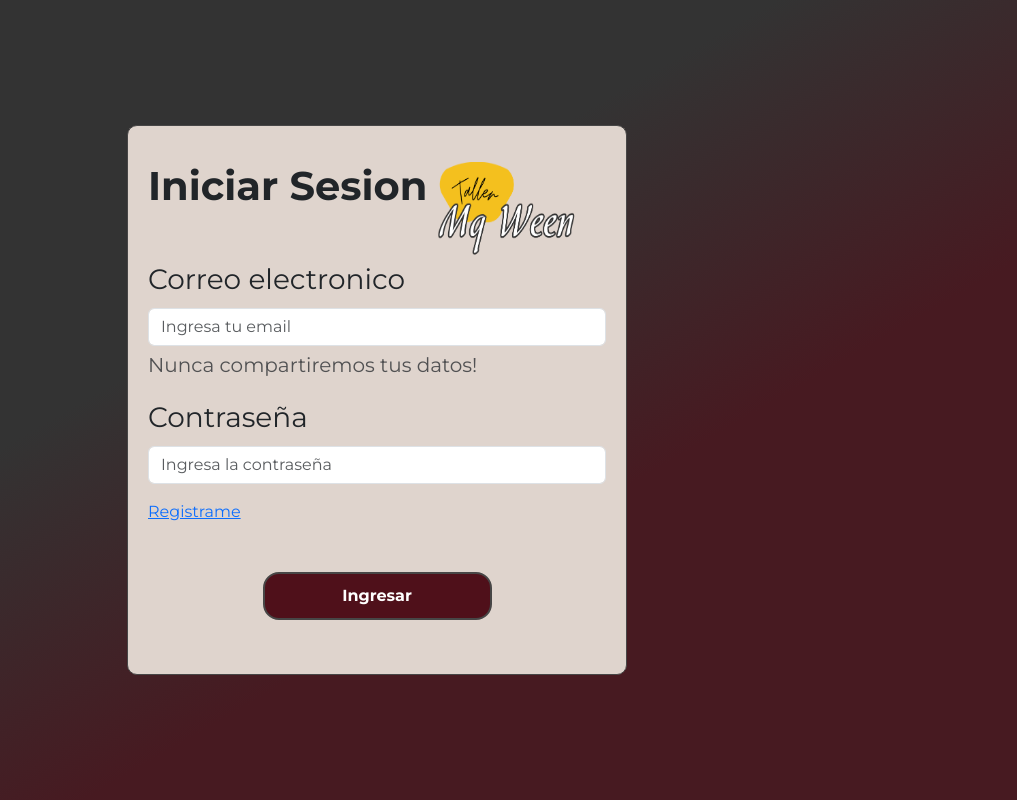
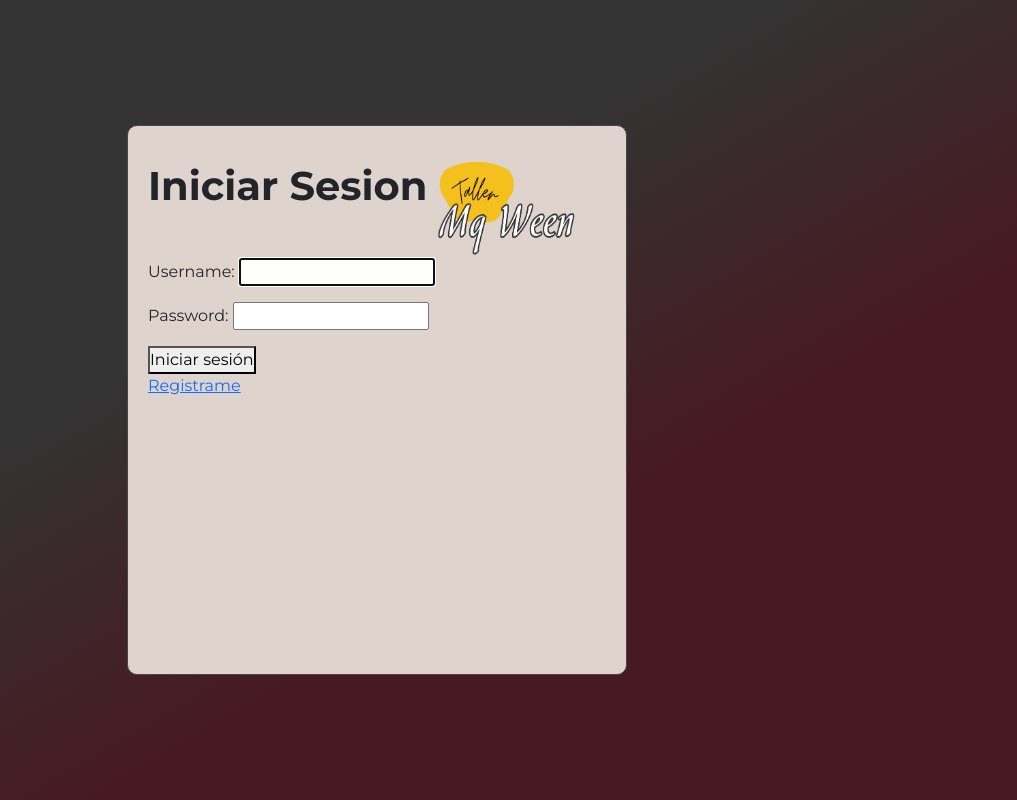
Before and after one commit to Lukelektro/PruebaSemestral, a Django app: page /login/ in a window 1280 px wide. Shown: the whole page, without its empty margins (263-1280 px from the left). Run offline with Django 5.2, Linux system fonts and the light colour scheme; some libraries are stand-ins or nearby versions.

Commit message:
login y registro completamente funcional

```diff
--- a/Proyecto-django/base/templates/base/Login.html
+++ b/Proyecto-django/base/templates/base/Login.html
@@ -25,42 +25,22 @@
   <main class="main-login">
 
     <div class="contenedor-login">
-
       <div class="texto-login">
-
         <div class="contenedor-imagen-login">
           <h2 class="fs-1 fw-bold mb-5">Iniciar Sesion</h2>
           <img class="img-fluid img-login" src="{% static 'img/logo-nombre3.png' %}" alt="logo-login">
-
         </div>
-
       </div>
 
-      <form id="form-login" class="needs-validation" novalidate>
-        <div class="mb-3">
-          <label for="email" class="form-label fs-3">Correo electronico</label>
-          <input type="email" class="form-control" placeholder="Ingresa tu email" id="email" required>
-          <div class="invalid-feedback">
-            Por favor ingresa un correo electrónico válido.
-          </div>
-          <div id="emailHelp" class="form-text fs-5">Nunca compartiremos tus datos!</div>
-        </div>
-        <div class="mb-3">
-          <label for="contraseña" class="form-label fs-3">Contraseña</label>
-          <input type="password" class="form-control" placeholder="Ingresa la contraseña" id="contraseña" required>
-          <div class="invalid-feedback">
-            Por favor ingresa una contraseña.
-          </div>
-        </div>
+      <form method="post">
+        {% csrf_token %}
+        {{ form.as_p }}
+        <button type="submit">Iniciar sesión</button>
+    </form>
+
         <div class="mb-5 text-start">
           <a href="{% url 'registro' %}">Registrame</a>
         </div>
-
-        <div class="d-grid gap-2 col-6 mx-auto">
-          <button class=" btn btn-login" type="submit">Ingresar</button>
-        </div>
-      </form>
-
     </div>
 
 
```
Also changed, not shown: Proyecto-django/base/forms.py (+7 -0 lines), Proyecto-django/base/views.py (+35 -13 lines), Proyecto-django/db.sqlite3.
